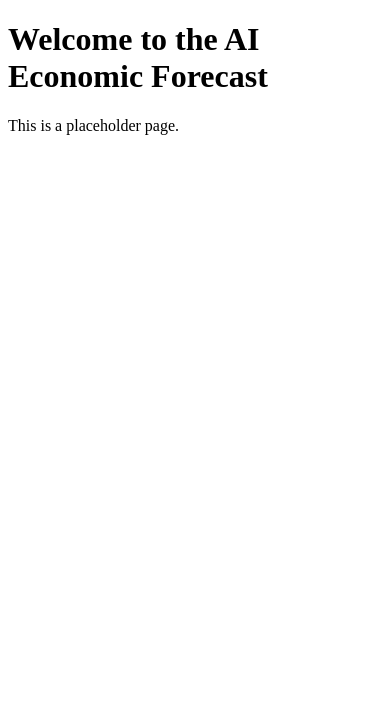
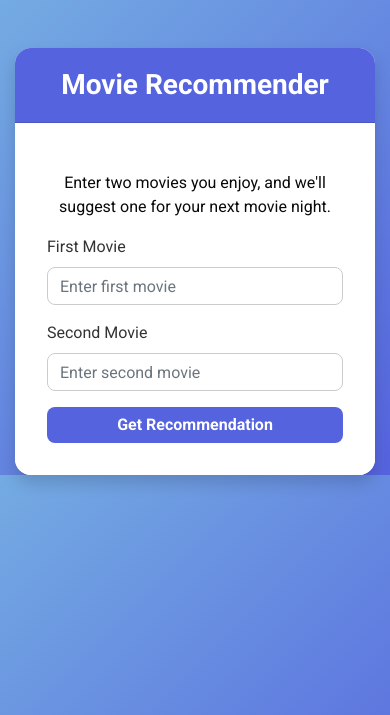
Before and after one commit to graf9/ResumeProjects, a Flask app: template templates/index.html in a window 390 px wide. Shown: the top 715 px of the page. Run offline with Flask 3, Linux system fonts and the light colour scheme; the template is opened without the code that fills it, so the values that code supplies are empty.

Commit message:
optimization

```diff
--- a/app.py
+++ b/app.py
@@ -161,7 +161,7 @@ def create_figures(end_date):
     # 5. INDPRO: Industrial Production (custom start: Sept 1997)
     indpro_start = CUSTOM_START_DATES.get("INDPRO", DEFAULT_START)
     df_indpro = get_fred_data('INDPRO', indpro_start, end_date)
-    # Change from a bar chart to a line chart for better mobile responsiveness
+    # Changed chart type to line chart for better mobile responsiveness and color updated
     fig_indpro = px.line(
         df_indpro,
         x='date',
@@ -169,7 +169,7 @@ def create_figures(end_date):
         title='US Industrial Production Index',
         labels={'date': 'Date', 'value': 'Industrial Production Index'},
         markers=True,
-        color_discrete_sequence=['#2F4F4F']  # Dark Slate Gray (darker tone)
+        color_discrete_sequence=['#2F4F4F']  # Dark Slate Gray
     )
     if not df_indpro.empty:
         max_indpro = df_indpro['value'].max()
@@ -279,7 +279,7 @@ def dashboard():
         metrics['Unemployment Rate'] = f"{df_unrate.iloc[-1]['value']:.1f}%"
 
     if not df_gdp.empty:
-        # Since GDP is already scaled to trillions in create_figures(), no extra division is needed.
+        # GDP is already scaled to trillions in create_figures()
         metrics['Real GDP'] = f"${df_gdp.iloc[-1]['value']:,.1f}T"
 
     if not df_cpi.empty:
@@ -289,7 +289,7 @@ def dashboard():
         metrics['Fed Funds Rate'] = f"{df_fed.iloc[-1]['value']:.2f}%"
 
     if not df_m2.empty:
-        # M2 is in billions; converting to trillions for display.
+        # Convert M2 from billions to trillions for display
         metrics['M2 Money Stock'] = f"${df_m2.iloc[-1]['value'] / 1000:,.1f}T"
 
     if not df_indpro.empty:
@@ -297,6 +297,8 @@ def dashboard():
 
     return render_template('dashboard.html', figs_html=figs_html, metrics=metrics)
 
+# In production, run with a WSGI server like Gunicorn (e.g., gunicorn app:app)
 if __name__ == '__main__':
     port = int(os.environ.get('PORT', 5000))
-    app.run(host='0.0.0.0', port=port, debug=True)
+    # Turn off debug mode for production
+    app.run(host='0.0.0.0', port=port)
--- a/templates/index.html
+++ b/templates/index.html
@@ -1,12 +1,197 @@
 <!DOCTYPE html>
 <html lang="en">
 <head>
-    <meta charset="UTF-8">
-    <meta name="viewport" content="width=device-width, initial-scale=1.0">
-    <title>AI Economic Forecast</title>
+  <meta charset="UTF-8" />
+  <meta name="viewport" content="width=device-width, initial-scale=1.0" />
+  <title>Movie Recommender</title>
+  <!-- Bootstrap CSS -->
+  <link rel="stylesheet" href="https://cdn.jsdelivr.net/npm/bootstrap@4.6.2/dist/css/bootstrap.min.css" crossorigin="anonymous">
+  <!-- Google Fonts -->
+  <link href="https://fonts.googleapis.com/css2?family=Roboto:wght@400;700&display=swap" rel="stylesheet">
+  <style>
+    body {
+      background: linear-gradient(135deg, #74ABE2, #5563DE);
+      font-family: 'Roboto', sans-serif;
+      color: #333;
+    }
+    .container {
+      margin-top: 3rem;
+    }
+    .card {
+      border: none;
+      border-radius: 1rem;
+      box-shadow: 0 0.5rem 1rem rgba(0, 0, 0, 0.15);
+      overflow: hidden;
+    }
+    .card-header {
+      background: #5563DE;
+      color: #fff;
+      text-align: center;
+      padding: 1rem;
+      font-size: 1.75rem;
+      font-weight: 700;
+    }
+    .summary-text {
+      text-align: center;
+      font-size: 1rem;
+      color: #090909;
+      margin: 1rem 0;
+    }
+    .card-body {
+      background: #fff;
+      padding: 2rem;
+    }
+    .form-control {
+      border-radius: 0.5rem;
+      border: 1px solid #ccc;
+    }
+    .btn-primary {
+      border-radius: 0.5rem;
+      background-color: #5563DE;
+      border: none;
+      font-weight: 700;
+      transition: background-color 0.3s;
+    }
+    .btn-primary:hover {
+      background-color: #4453c7;
+    }
+    .result-card {
+      margin-top: 2rem;
+      padding: 2rem;
+      background: #fff;
+      border-radius: 1rem;
+      box-shadow: 0 0.5rem 1rem rgba(0, 0, 0, 0.15);
+      display: flex;
+      align-items: center;
+      opacity: 0;
+      transform: translateY(20px);
+      transition: all 0.5s ease;
+    }
+    .result-card.show {
+      opacity: 1;
+      transform: translateY(0);
+    }
+    .poster-img {
+      max-width: 150px;
+      border-radius: 0.5rem;
+      margin-right: 2rem;
+    }
+    .result-content {
+      flex: 1;
+      min-width: 250px;
+    }
+    .result-title {
+      font-size: 2rem;
+      font-weight: 700;
+      color: #5563DE;
+    }
+    .result-text p {
+      margin-top: 1rem;
+      line-height: 1.5;
+    }
+    @media (max-width: 576px) {
+      .result-card {
+        flex-direction: column;
+        align-items: center;
+      }
+      .poster-img {
+        margin-right: 0;
+        margin-bottom: 1rem;
+      }
+      .result-content {
+        text-align: center;
+      }
+    }
+  </style>
 </head>
 <body>
-    <h1>Welcome to the AI Economic Forecast</h1>
-    <p>This is a placeholder page.</p>
+  <div class="container">
+    <!-- Form Card -->
+    <div class="card">
+      <div class="card-header">Movie Recommender</div>
+      <div class="card-body">
+        <p class="summary-text">
+          Enter two movies you enjoy, and we'll suggest one for your next movie night.
+        </p>
+        <form id="movieForm">
+          <div class="form-group">
+            <label for="movie1" class="form-label">First Movie</label>
+            <input type="text" class="form-control" id="movie1" placeholder="Enter first movie" required>
+          </div>
+          <div class="form-group">
+            <label for="movie2" class="form-label">Second Movie</label>
+            <input type="text" class="form-control" id="movie2" placeholder="Enter second movie" required>
+          </div>
+          <button type="submit" class="btn btn-primary btn-block mt-3">Get Recommendation</button>
+        </form>
+      </div>
+    </div>
+    <!-- Result Card -->
+    <div id="result" class="result-card" style="display: none;">
+      <div id="resultPoster"></div>
+      <div class="result-content">
+        <h2 class="result-title"></h2>
+        <div class="result-text">
+          <p class="result-date"></p>
+          <p class="result-overview"></p>
+        </div>
+      </div>
+    </div>
+  </div>
+
+  <!-- Bootstrap JS -->
+  <script src="https://cdn.jsdelivr.net/npm/jquery@3.5.1/dist/jquery.slim.min.js" crossorigin="anonymous"></script>
+  <script src="https://cdn.jsdelivr.net/npm/bootstrap@4.6.2/dist/js/bootstrap.bundle.min.js" crossorigin="anonymous"></script>
+  <script>
+    document.getElementById('movieForm').addEventListener('submit', function(e) {
+      e.preventDefault();
+
+      // Reset previous results
+      const resultCard = document.getElementById('result');
+      resultCard.style.display = 'none';
+      resultCard.classList.remove('show');
+      resultCard.innerHTML = '';  // Clear previous content
+
+      // Re-create result card structure
+      resultCard.innerHTML = `
+        <div id="resultPoster"></div>
+        <div class="result-content">
+          <h2 class="result-title"></h2>
+          <div class="result-text">
+            <p class="result-date"></p>
+            <p class="result-overview"></p>
+          </div>
+        </div>
+      `;
+
+      const movie1 = document.getElementById('movie1').value;
+      const movie2 = document.getElementById('movie2').value;
+
+      fetch('/recommend', {
+        method: 'POST',
+        headers: { 'Content-Type': 'application/json' },
+        body: JSON.stringify({ movies: [movie1, movie2] })
+      })
+      .then(response => response.json())
+      .then(data => {
+        if (data.error) {
+          resultCard.innerHTML = `<div class="alert alert-danger">${data.error}</div>`;
+          resultCard.style.display = 'block';
+        } else {
+          const resultPoster = document.getElementById('resultPoster');
+          resultPoster.innerHTML = data.poster_url ? `<img src="${data.poster_url}" alt="Poster" class="poster-img">` : "";
+          document.querySelector('.result-title').textContent = data.title;
+          document.querySelector('.result-date').innerHTML = `<strong>Release Date:</strong> ${data.release_date}`;
+          document.querySelector('.result-overview').innerHTML = `<strong>Overview:</strong> ${data.overview}`;
+          resultCard.style.display = 'flex';
+          setTimeout(() => resultCard.classList.add('show'), 50);
+        }
+      })
+      .catch(err => {
+        resultCard.innerHTML = `<div class="alert alert-danger">Error: ${err}</div>`;
+        resultCard.style.display = 'block';
+      });
+    });
+  </script>
 </body>
 </html>
```
Also changed, not shown: movie.py (added, +171 -0 lines), script.py (+6 -4 lines).
